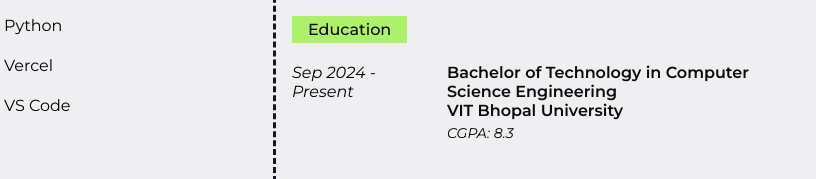
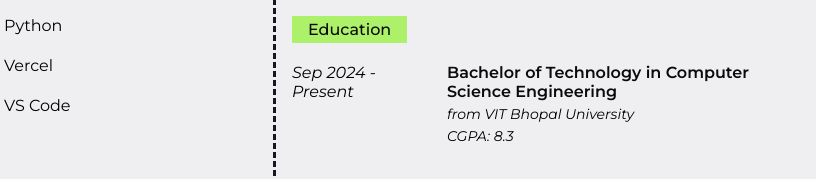
Before and after one commit to heynikcse/e-resume, a plain HTML site: page index.html in a window 1280 px wide. Shown: the part 1195-1374 px from the top of the page, 284-1100 px from the left. Drawn offline with nearby package versions, Linux system fonts and the light colour scheme.

Commit message:
education change

```diff
--- a/index.html
+++ b/index.html
@@ -168,7 +168,7 @@
 
                     <div class="education__data">
                         <h3>Bachelor of Technology in Computer Science Engineering</h3>
-                        <h3>VIT Bhopal University</h3>
+                        <p>from VIT Bhopal University</p>
                         <p>CGPA: 8.3</p>
                     </div>
                   </li>
```
